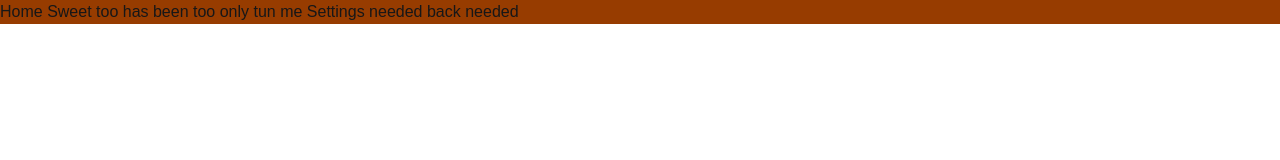
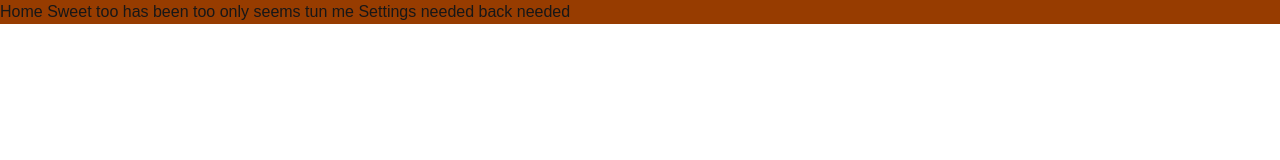
Before and after one commit to likeam/newshop, a Next.js app: page / in a window 1280 px wide. Shown: the top 160 px of the page. Built offline with nearby package versions, Linux system fonts and the light colour scheme.

Commit message:
typography

```diff
--- a/app/page.tsx
+++ b/app/page.tsx
@@ -3,7 +3,7 @@ import React from "react";
 const Home = () => {
   return (
     <div className=" bg-amber-800">
-      Home Sweet too has been too only tun me Settings needed back needed
+      Home Sweet too has been too only seems tun me Settings needed back needed
     </div>
   );
 };
```
